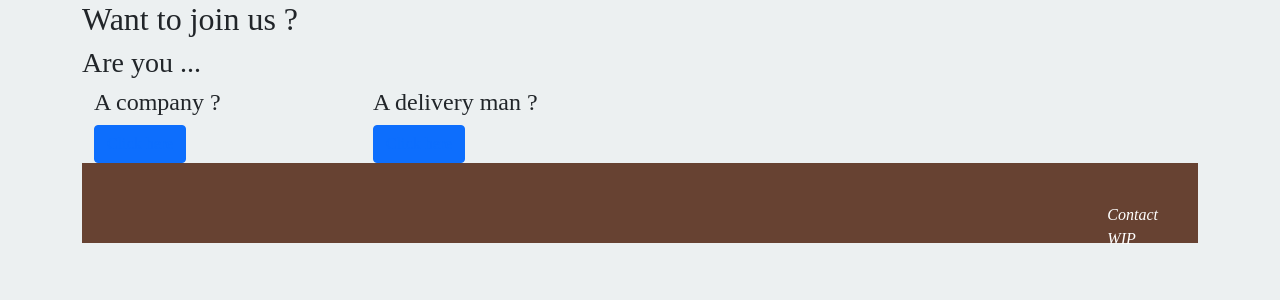
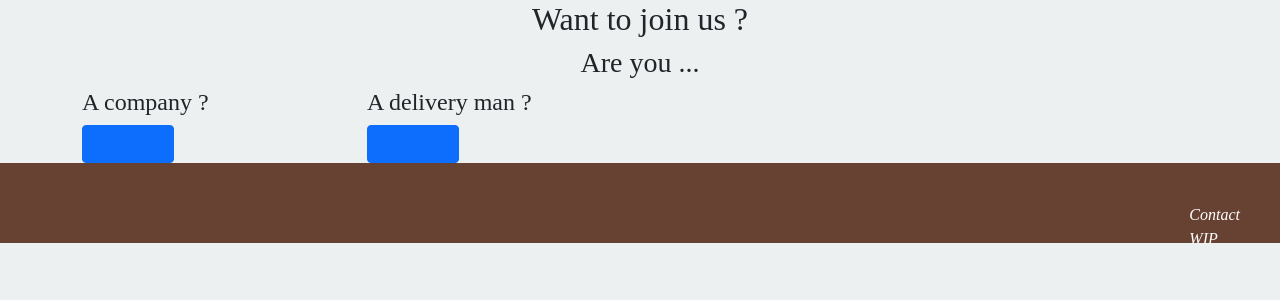
Before and after one commit to Loviflo/QuickBaluchon, a PHP site: page /sign_in.php in a window 1280 px wide. Shown: the part 115-415 px from the top of the page. Run offline with PHP 8.4, Linux system fonts and the light colour scheme; some web fonts are replaced.

Commit message:
Update sign_in

```diff
--- a/QuickBaluchon/sign_in.php
+++ b/QuickBaluchon/sign_in.php
@@ -6,10 +6,10 @@
     </head>
     <?php include("inc/header.php"); ?>
     <body>
-    <div class="container">
-        <div class="col">
+        <div class="text-center">
             <h2>Want to join us ?</h2>
             <h3>Are you ...</h3>
+        </div>
         <div class="container">
             <div class="row">
                 <div class="col-sm-3">
@@ -22,7 +22,6 @@
                 </div>
             </div>
         </div>
-        </div>
     </body>
     <?php include("inc/footer.php"); ?>
 </html>
```
Lines whose indentation alone changed are shown as unchanged.
